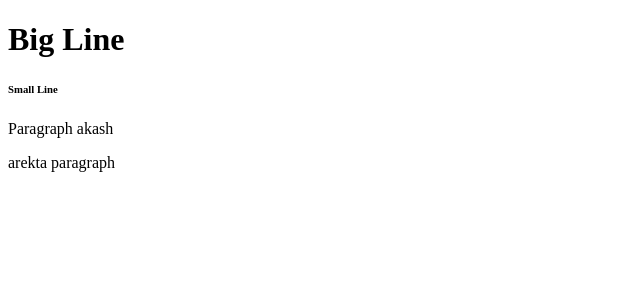
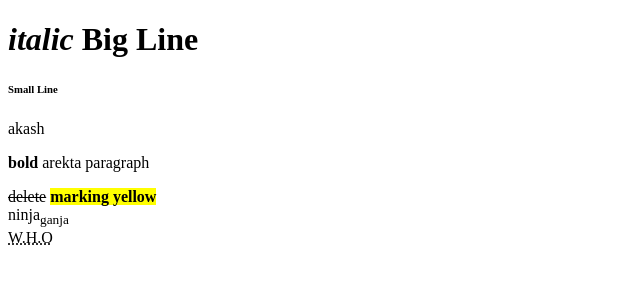
Before and after one commit to Ahtesham-Ibne-Mostafa/HTML_CSS, a plain HTML site: page index2.html in a window 1280 px wide. Shown: the whole page, without its empty margins (0-640 px from the left). Drawn offline with Linux system fonts and the light colour scheme.

Commit message:
Update index2.html

```diff
--- a/index2.html
+++ b/index2.html
@@ -7,17 +7,27 @@
     </head>
     <body>
         <h1 title ="This is the title">
-            Big Line
+            <em>italic</em> Big Line
         </h1>
         <h6>
             Small Line
         </h6>
         <p>
-            Paragraph
             akash
         </p>
         <p>
-            arekta paragraph
+            <strong>bold</strong> arekta paragraph
         </p>
+        <del>delete</del>
+
+        <mark><b>marking yellow</b></mark>
+        <br>
+        ninja<sub>ganja</sub>
+        <br>
+        <head>
+            <abbr title="World Health Organization">W.H.O</abbr>
+        </head>
+
+
     </body>
 </html>
```
